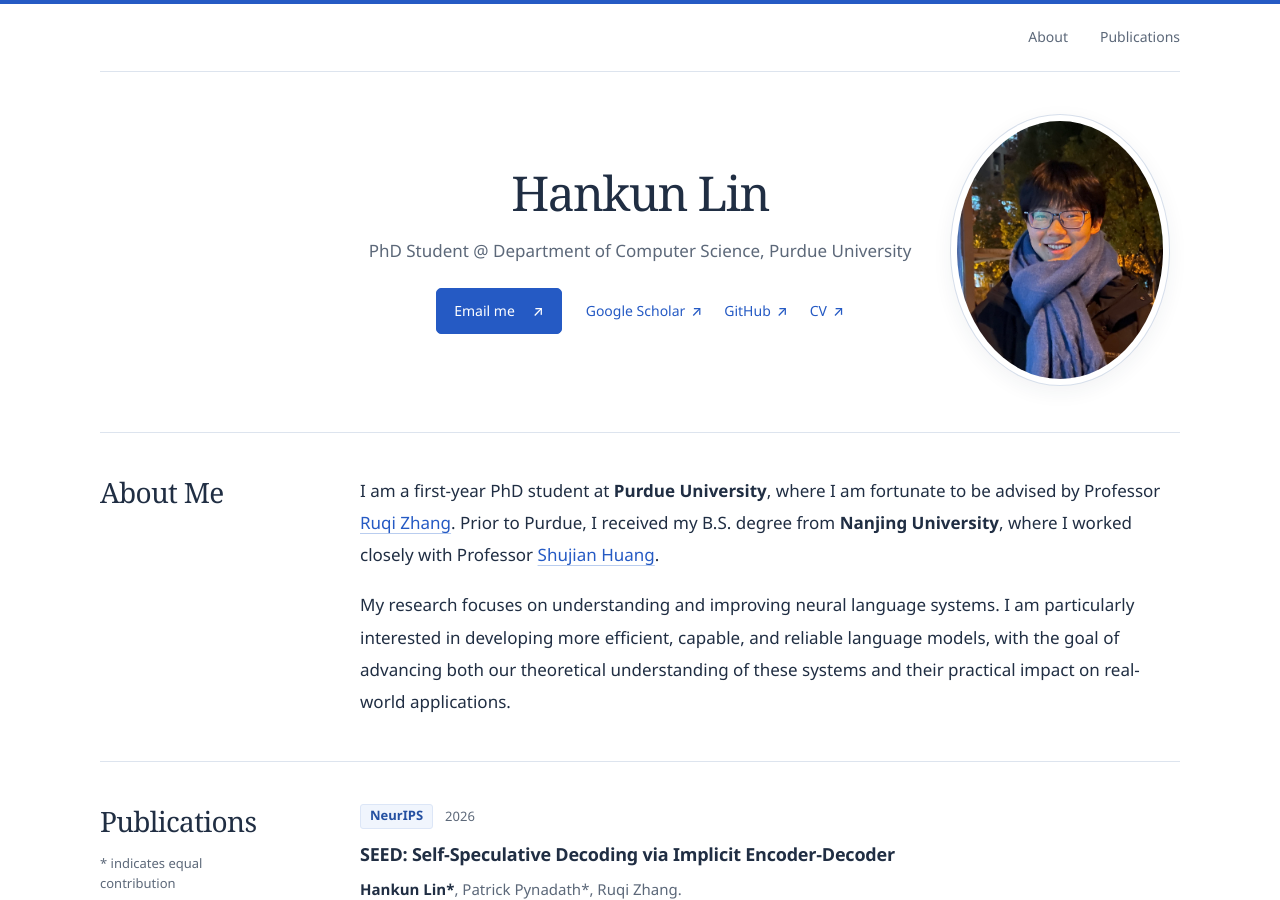
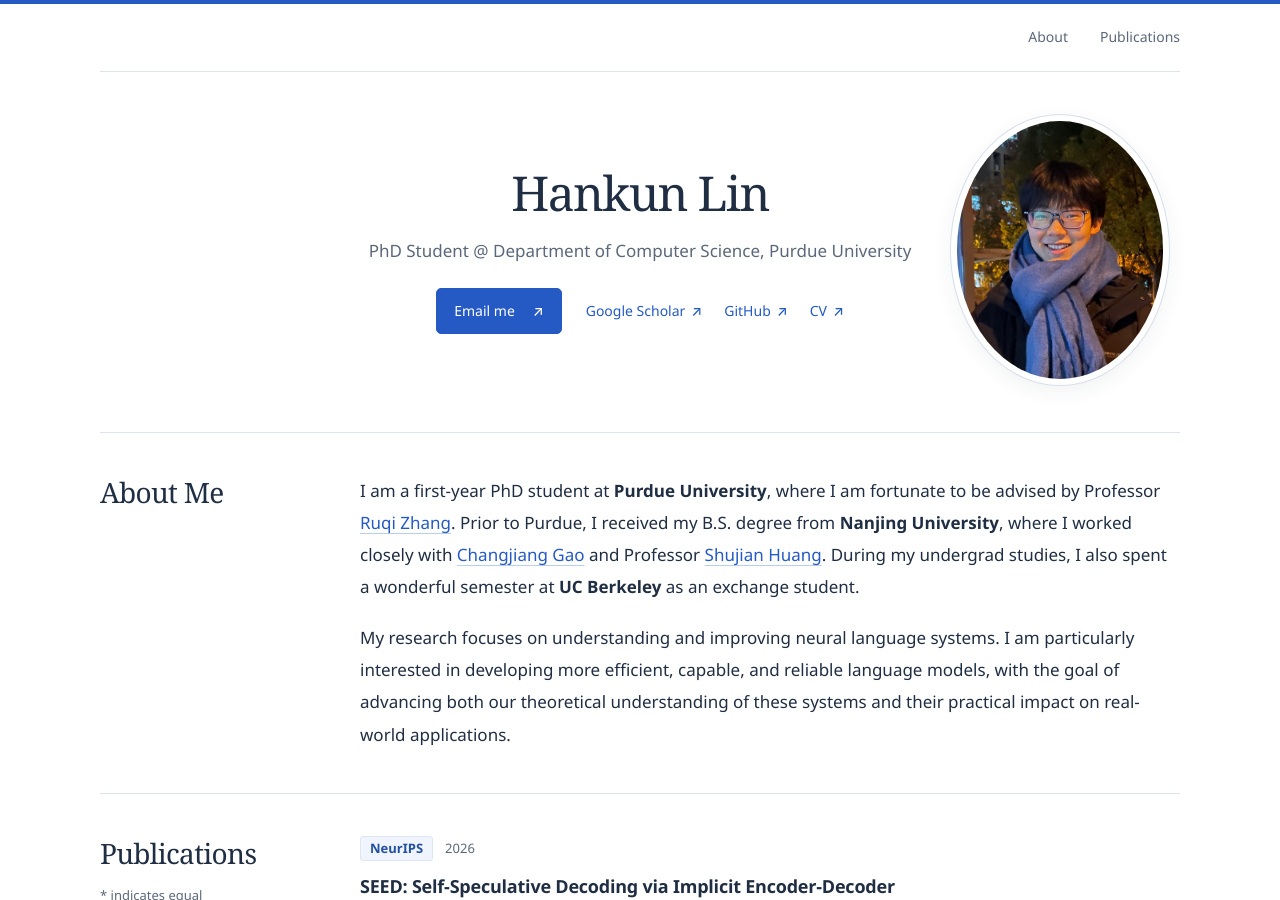
Before and after one commit to lhk2004/lhk2004.github.io, a Jekyll site: the page built from _pages/about.md, in a window 1280 px wide and 900 px high. Built offline with Jekyll 4.4.1, drawn with Linux system fonts in a browser that asks for light colours.

Commit message:
Update about.md
Updated the about section to include additional academic collaborations and an exchange semester.

```diff
--- a/_pages/about.md
+++ b/_pages/about.md
@@ -13,7 +13,7 @@ redirect_from:
     <h2 id="about-heading">About Me</h2>
   </div>
   <div class="about-copy">
-    <p>I am a first-year PhD student at <strong>Purdue University</strong>, where I am fortunate to be advised by Professor <a href="https://ruqizhang.github.io">Ruqi Zhang</a>. Prior to Purdue, I received my B.S. degree from <strong>Nanjing University</strong>, where I worked closely with Professor <a href="https://nlp.nju.edu.cn/huangsj">Shujian Huang</a>.</p>
+    <p>I am a first-year PhD student at <strong>Purdue University</strong>, where I am fortunate to be advised by Professor <a href="https://ruqizhang.github.io">Ruqi Zhang</a>. Prior to Purdue, I received my B.S. degree from <strong>Nanjing University</strong>, where I worked closely with <a href="https://github.com/RiverGao">Changjiang Gao</a> and Professor <a href="https://nlp.nju.edu.cn/huangsj">Shujian Huang</a>. During my undergrad studies, I also spent a wonderful semester at <strong>UC Berkeley</strong> as an exchange student.</p>
     <p>My research focuses on understanding and improving neural language systems. I am particularly interested in developing more efficient, capable, and reliable language models, with the goal of advancing both our theoretical understanding of these systems and their practical impact on real-world applications.</p>
   </div>
 </section>
```
